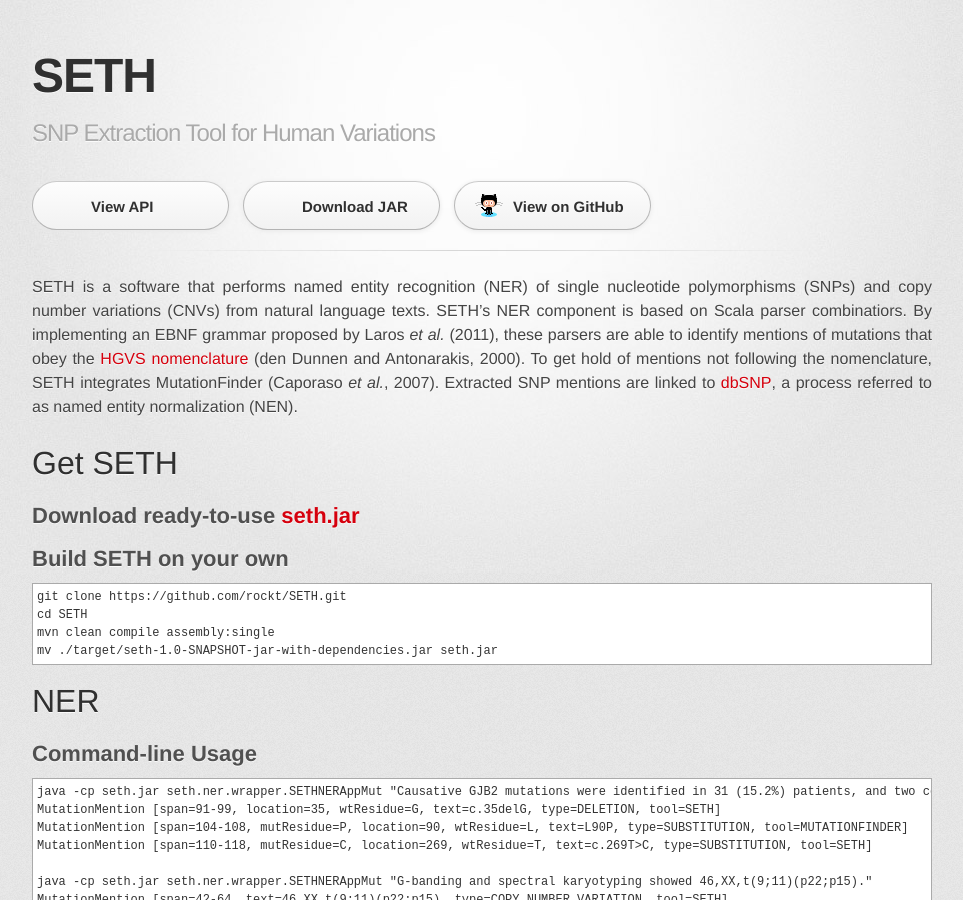
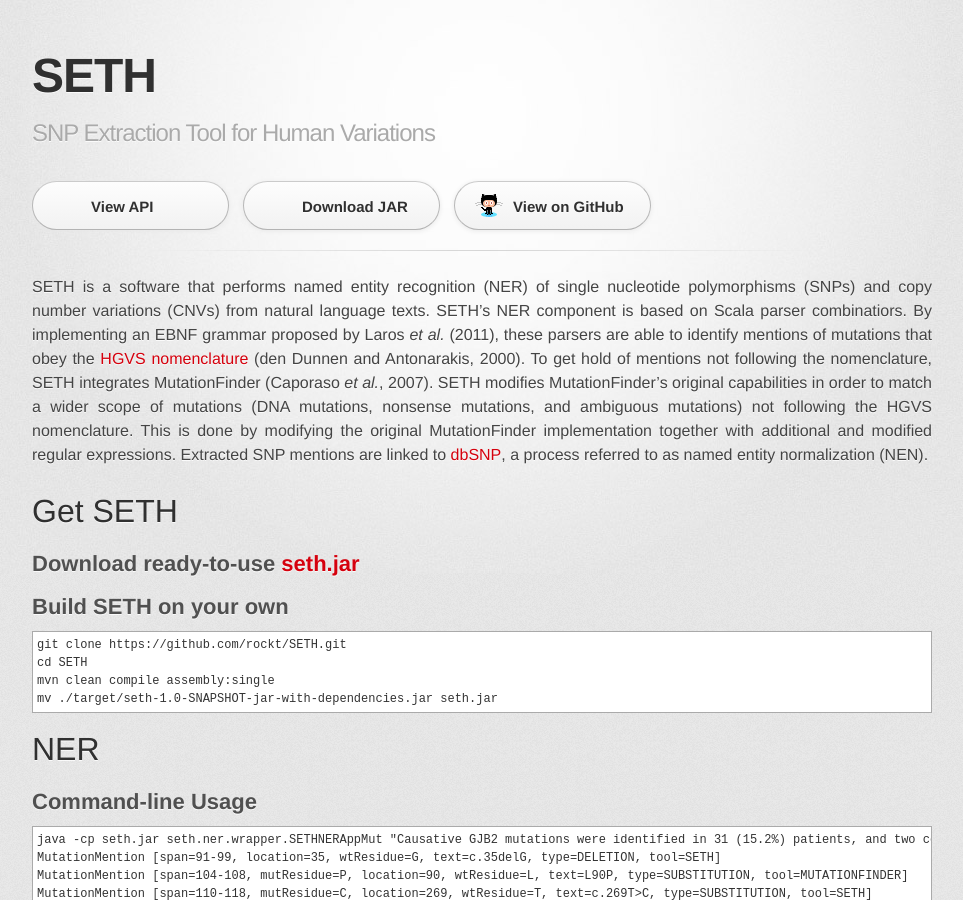
Before and after one commit to rockt/SETH, a Jekyll site: the page built from index.md, in a window 1280 px wide and 900 px high. Shown: the whole window, without its empty margins (158-1121 px from the left). Built offline with Jekyll 4.4.1, drawn with Linux system fonts in a browser that asks for light colours; some web fonts are replaced; Markdown is read by kramdown in place of the engine named in the settings.

Commit message:
Update index.md
Some more details about the background of MF

```diff
--- a/index.md
+++ b/index.md
@@ -7,6 +7,8 @@
 By implementing an EBNF grammar proposed by Laros *et al.* (2011),
 these parsers are able to identify mentions of mutations that obey the [HGVS nomenclature](http://www.hgvs.org/mutnomen/) (den Dunnen and Antonarakis, 2000).
 To get hold of mentions not following the nomenclature, SETH integrates MutationFinder (Caporaso *et al.*, 2007).
+SETH modifies MutationFinder's original capabilities in order to match a wider scope of mutations (DNA mutations, nonsense mutations, and ambiguous mutations) not following the HGVS nomenclature.
+This is done by modifying the original MutationFinder implementation together with additional and modified regular expressions.
 Extracted SNP mentions are linked to [dbSNP](http://www.ncbi.nlm.nih.gov/SNP/),
 a process referred to as named entity normalization (NEN).
 
```
